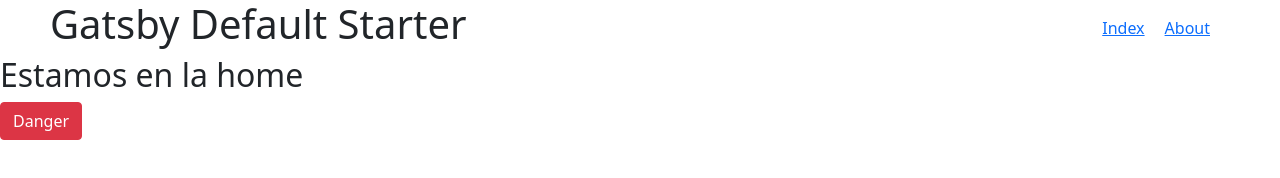
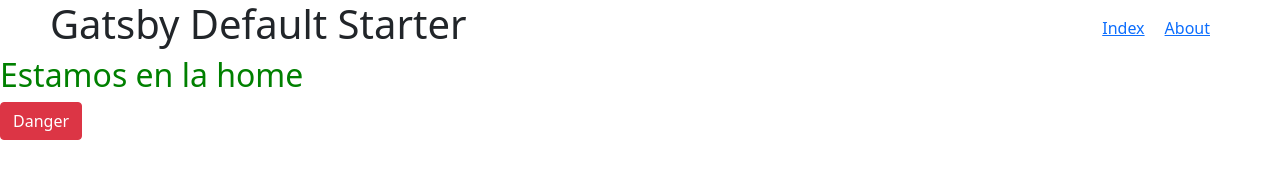
Before and after one commit to Drina2310/practicaGatsby, a Gatsby site: page / in a window 1280 px wide. Built offline with nearby package versions, Linux system fonts and the light colour scheme; Gatsby itself is replaced by a stand-in of ours.

Commit message:
añadiendo sass al proyecto

```diff
--- a/gatsby-config.js
+++ b/gatsby-config.js
@@ -6,6 +6,7 @@ module.exports = {
     siteUrl: `https://gatsbystarterdefaultsource.gatsbyjs.io/`,
   },
   plugins: [
+    `gatsby-plugin-sass`,
     `gatsby-plugin-react-helmet`,
     `gatsby-plugin-image`,
     {
--- a/package.json
+++ b/package.json
@@ -12,6 +12,7 @@
     "gatsby-plugin-manifest": "^4.4.0",
     "gatsby-plugin-offline": "^5.4.0",
     "gatsby-plugin-react-helmet": "^5.4.0",
+    "gatsby-plugin-sass": "^5.4.0",
     "gatsby-plugin-sharp": "^4.4.0",
     "gatsby-source-filesystem": "^4.4.0",
     "gatsby-transformer-sharp": "^4.4.0",
@@ -19,7 +20,8 @@
     "react": "^17.0.1",
     "react-bootstrap": "^2.0.4",
     "react-dom": "^17.0.1",
-    "react-helmet": "^6.1.0"
+    "react-helmet": "^6.1.0",
+    "sass": "^1.45.1"
   },
   "devDependencies": {
     "prettier": "^2.4.1"
--- a/src/pages/index.js
+++ b/src/pages/index.js
@@ -2,13 +2,14 @@ import * as React from "react";
 import { Button } from 'react-bootstrap';
 import LayoutBasic from '../layouts/LayoutBasic';
 import SeoC from '../components/SeoC';
+import './index.scss';
 
 export default function IndexPage() {
   return (
 
     <LayoutBasic>
       <SeoC title="Home" />
-      <h2>Estamos en la home</h2>
+      <h2 className="title">Estamos en la home</h2>
       <Button variant="danger">Danger</Button>
     </LayoutBasic>
 
--- /dev/null
+++ b/src/pages/index.scss
@@ -0,0 +1,3 @@
+.title {
+    color: green;
+}
```
Also changed, not shown: 1 other file.
